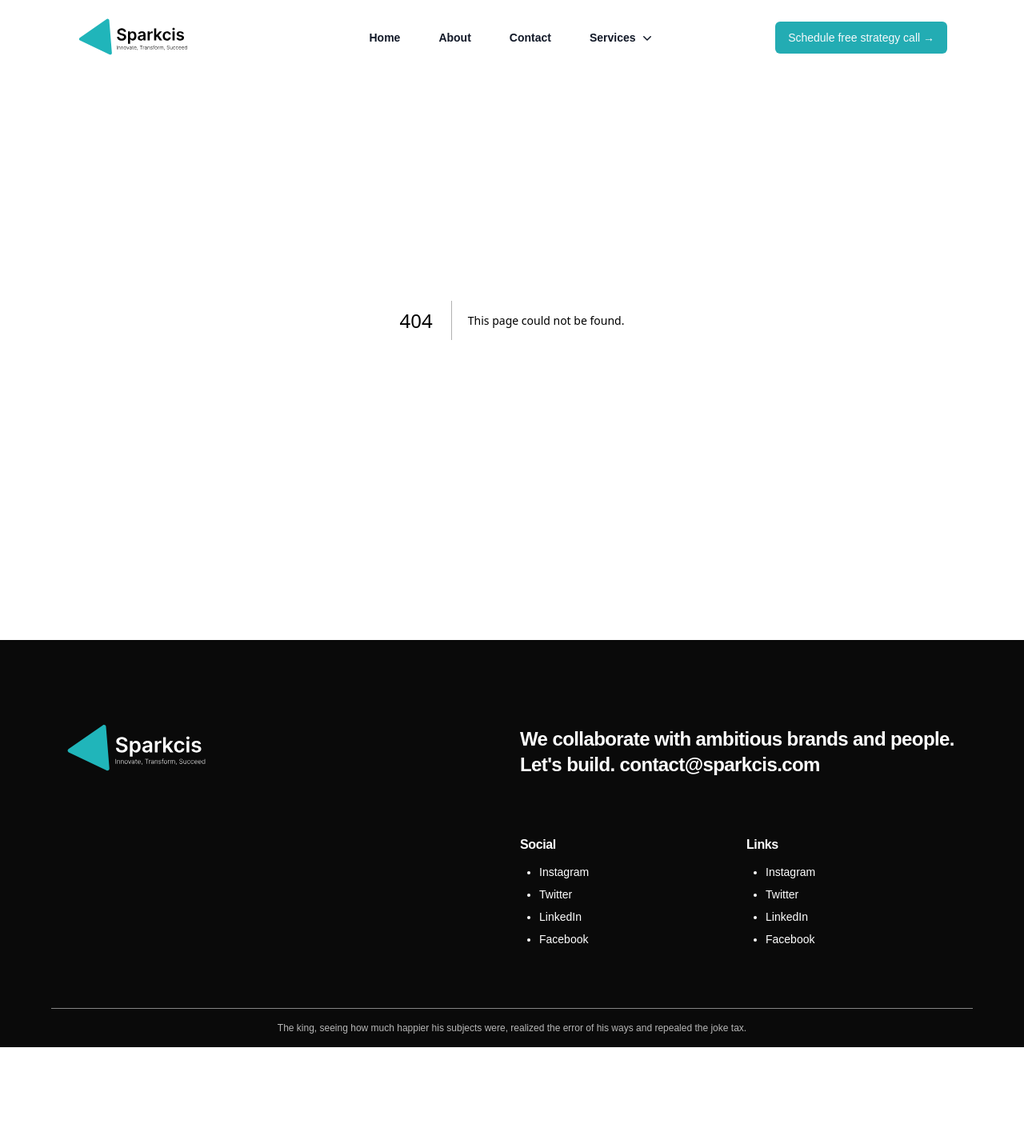
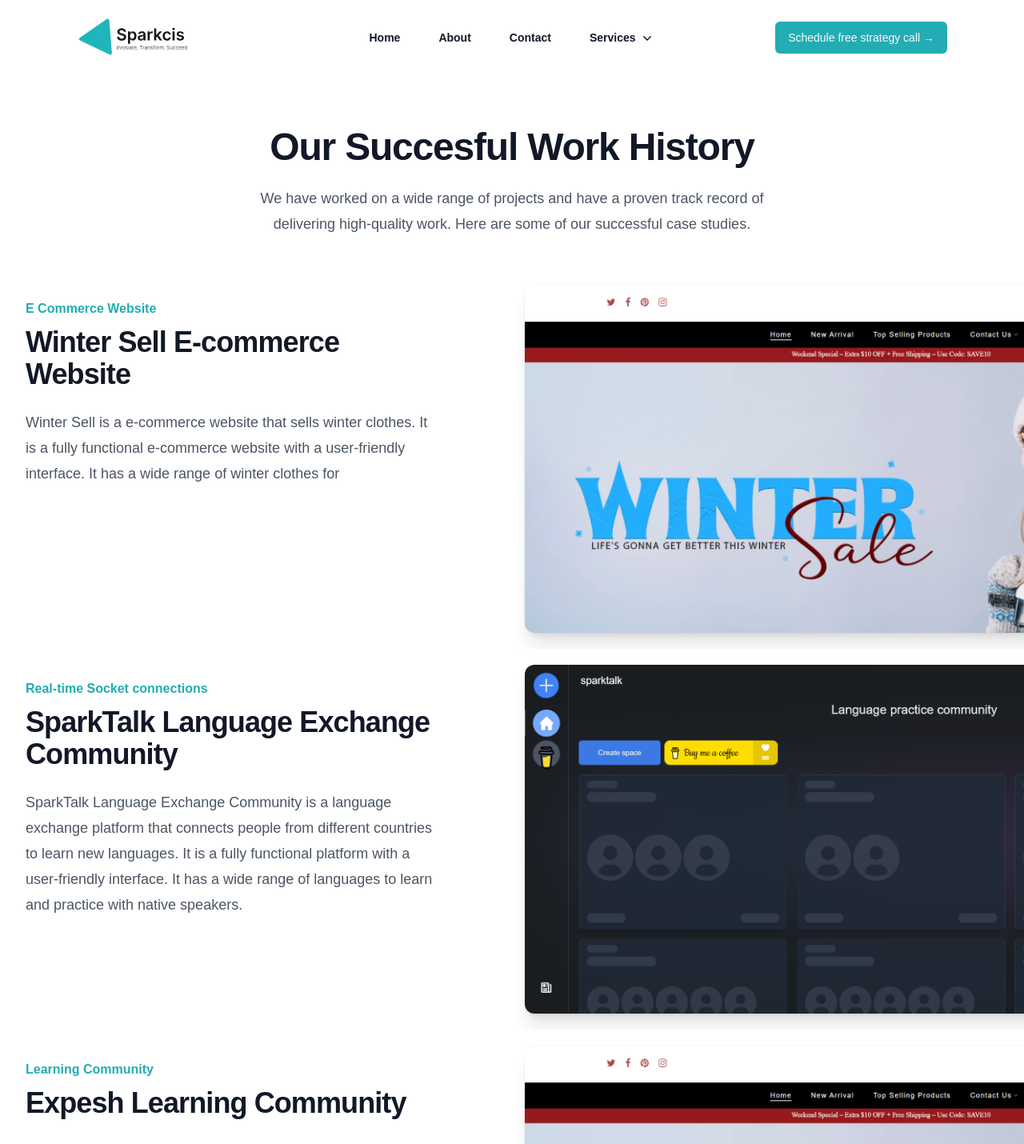
Before and after one commit to amazingfarooqq/sparkcis, a Next.js app: page /case-studies in a window 1280 px wide. Before the commit this address had no page. Shown: the top 1430 px of the page at 80% size. Before the commit the page ends 1309 px from the top, so only its background shows below. Built offline with nearby package versions, Linux system fonts and the light colour scheme.

Commit message:
Create page.tsx

```diff
--- /dev/null
+++ b/src/app/case-studies/page.tsx
@@ -0,0 +1,53 @@
+import { CaseStudiesCard } from '@/components/case-studies-card'
+import React from 'react'
+
+const page = () => {
+  return (
+    <section className="my-40">
+      <div className="mx-auto mb-10 max-w-2xl sm:text-center">
+        <h2 className="text-6xl font-bold tracking-tight text-gray-900 sm:text-5xl">
+          Our Succesful Work History
+        </h2>
+        <p className="mt-6 text-lg leading-8 text-gray-600">
+          We have worked on a wide range of projects and have a proven track record of delivering high-quality work. Here are some of our successful case studies.
+        </p>
+      </div>
+
+
+      <CaseStudiesCard title="Winter Sell E-commerce Website" desc="
+        Winter Sell is a e-commerce website that sells winter clothes. It is a fully functional e-commerce website with a user-friendly interface. It has a wide range of winter clothes for
+      " category="E Commerce Website" img="/case-study1.png" />
+      <CaseStudiesCard title="SparkTalk Language Exchange Community" desc="
+        SparkTalk Language Exchange Community is a language exchange platform that connects people from different countries to learn new languages. It is a fully functional platform with a user-friendly interface. It has a wide range of languages to learn and practice with native speakers.
+      " category="Real-time Socket connections" img="/case-study2.png" />
+      <CaseStudiesCard title="Expesh Learning Community" desc="
+        Expesh Learning Community provides online courses for students and professionals. It is a fully functional platform with a user-friendly interface. It has a wide range of courses to choose from and learn. Expesh Learning Community is a one-stop solution for all your learning needs.
+      " category="Learning Community" img="/case-study1.png" />
+      <CaseStudiesCard title="Test" desc="test" category="E Commerce Website" img="/case-study2.png" />
+      <CaseStudiesCard title="Winter Sell E-commerce Website" desc="
+        Winter Sell is a e-commerce website that sells winter clothes. It is a fully functional e-commerce website with a user-friendly interface. It has a wide range of winter clothes for
+      " category="E Commerce Website" img="/case-study1.png" />
+      <CaseStudiesCard title="SparkTalk Language Exchange Community" desc="
+        SparkTalk Language Exchange Community is a language exchange platform that connects people from different countries to learn new languages. It is a fully functional platform with a user-friendly interface. It has a wide range of languages to learn and practice with native speakers.
+      " category="Real-time Socket connections" img="/case-study2.png" />
+      <CaseStudiesCard title="Expesh Learning Community" desc="
+        Expesh Learning Community provides online courses for students and professionals. It is a fully functional platform with a user-friendly interface. It has a wide range of courses to choose from and learn. Expesh Learning Community is a one-stop solution for all your learning needs.
+      " category="Learning Community" img="/case-study1.png" />
+      <CaseStudiesCard title="Test" desc="test" category="E Commerce Website" img="/case-study2.png" />
+      <CaseStudiesCard title="Winter Sell E-commerce Website" desc="
+        Winter Sell is a e-commerce website that sells winter clothes. It is a fully functional e-commerce website with a user-friendly interface. It has a wide range of winter clothes for
+      " category="E Commerce Website" img="/case-study1.png" />
+      <CaseStudiesCard title="SparkTalk Language Exchange Community" desc="
+        SparkTalk Language Exchange Community is a language exchange platform that connects people from different countries to learn new languages. It is a fully functional platform with a user-friendly interface. It has a wide range of languages to learn and practice with native speakers.
+      " category="Real-time Socket connections" img="/case-study2.png" />
+      <CaseStudiesCard title="Expesh Learning Community" desc="
+        Expesh Learning Community provides online courses for students and professionals. It is a fully functional platform with a user-friendly interface. It has a wide range of courses to choose from and learn. Expesh Learning Community is a one-stop solution for all your learning needs.
+      " category="Learning Community" img="/case-study1.png" />
+      <CaseStudiesCard title="Test" desc="test" category="E Commerce Website" img="/case-study2.png" />
+
+
+    </section>
+  )
+}
+
+export default page
```
